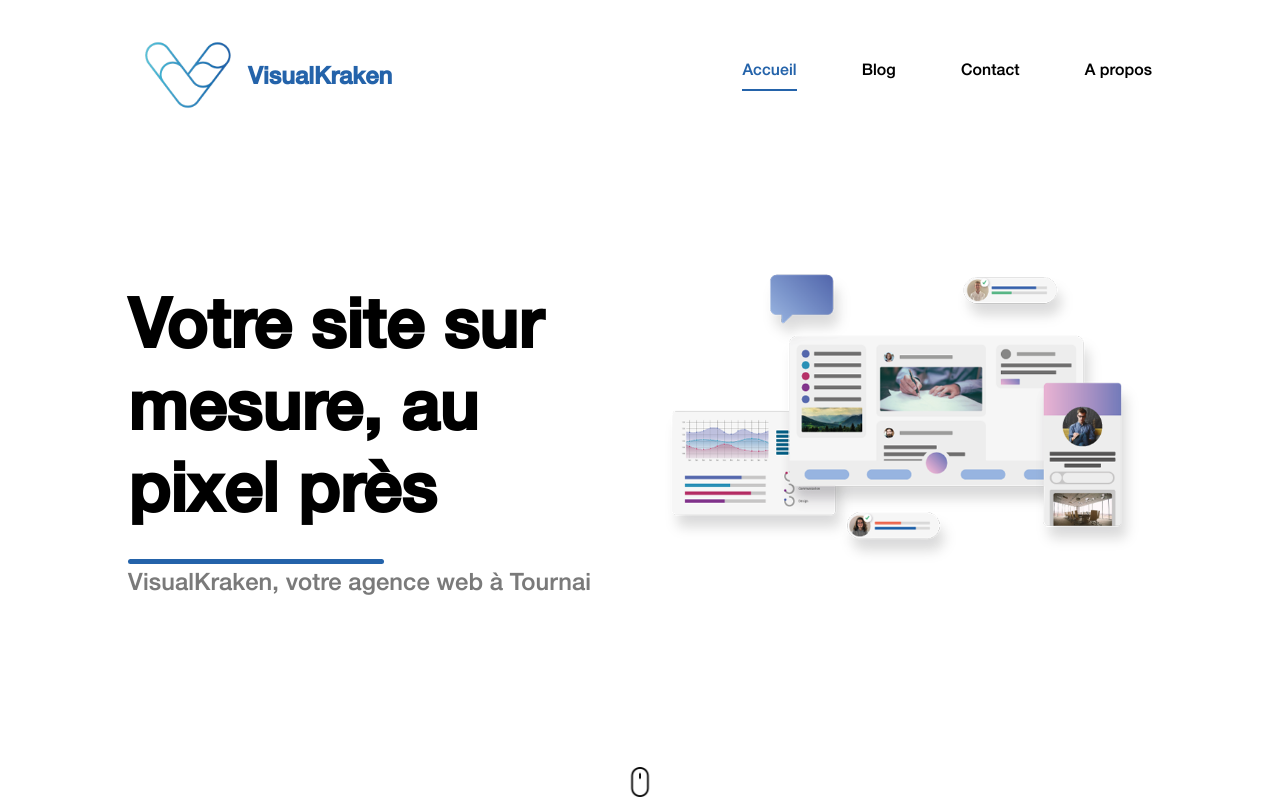
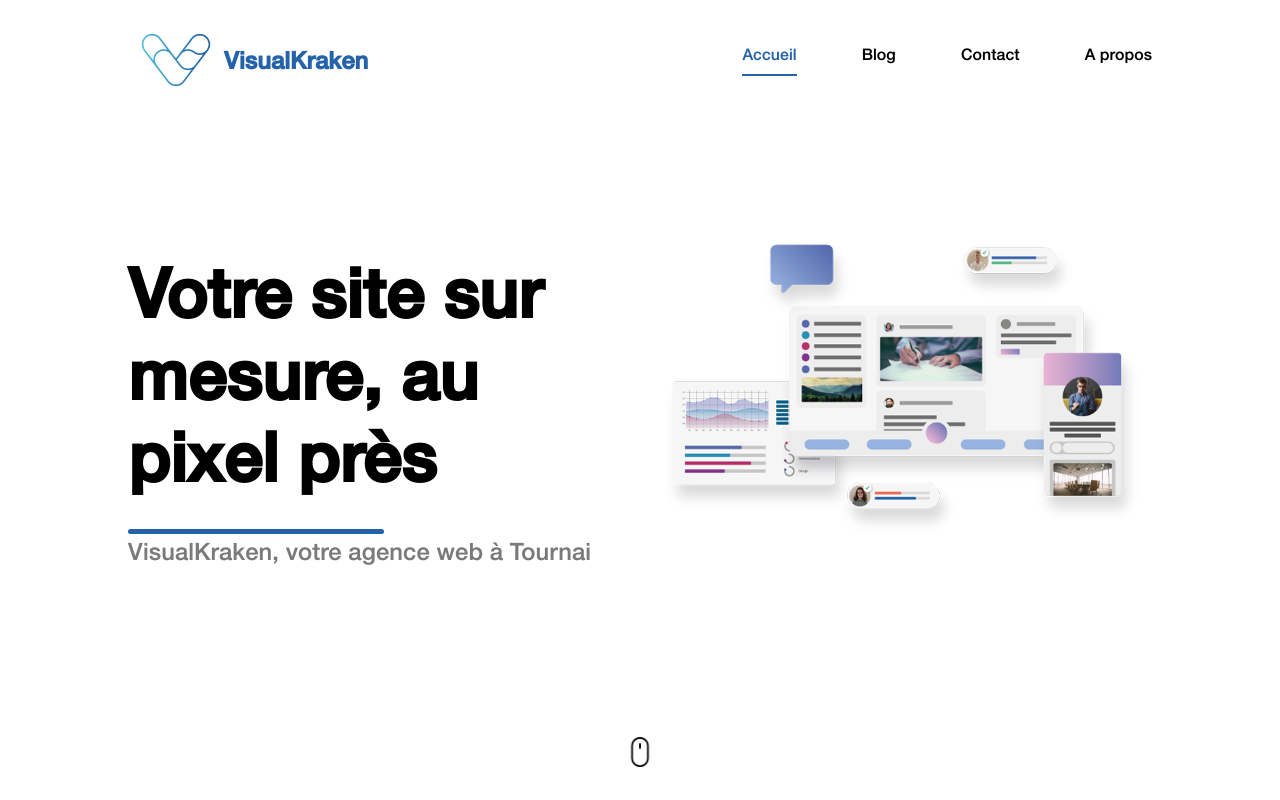
Before and after one commit to benjamingeets/visualkraken.be, a Vue app: page / in a window 1280 px wide. Shown: the top 800 px of the page. Built offline with nearby package versions, Linux system fonts and the light colour scheme.

Commit message:
Update NavBar.vue

```diff
--- a/src/components/NavBar.vue
+++ b/src/components/NavBar.vue
@@ -44,7 +44,7 @@ $transition : 0.3s ease-in-out;
 }
 
 nav{
-    height: 150px;
+    height: 15vh;
     display: flex;
     justify-content: space-between;
     width: 80%;
```
